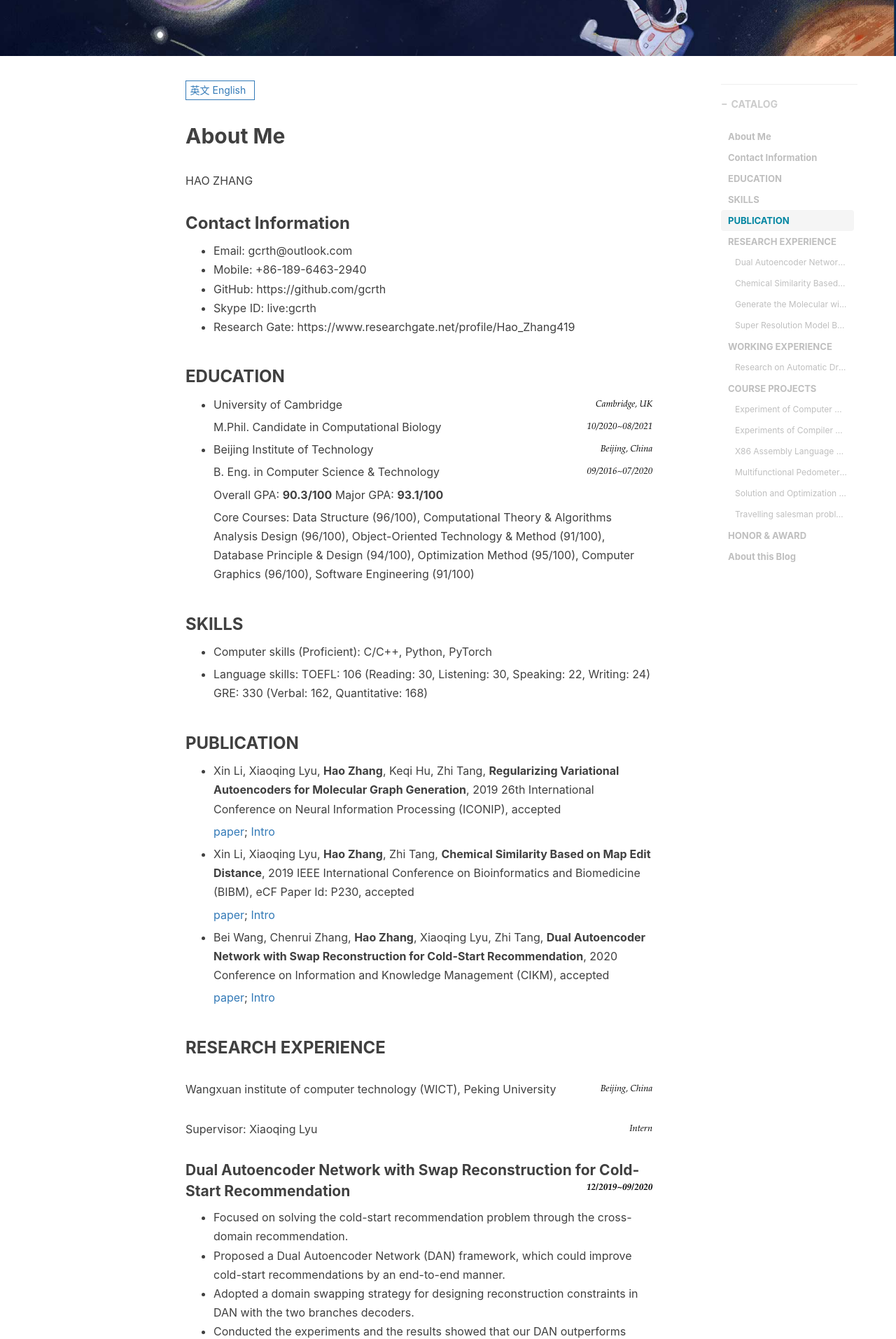
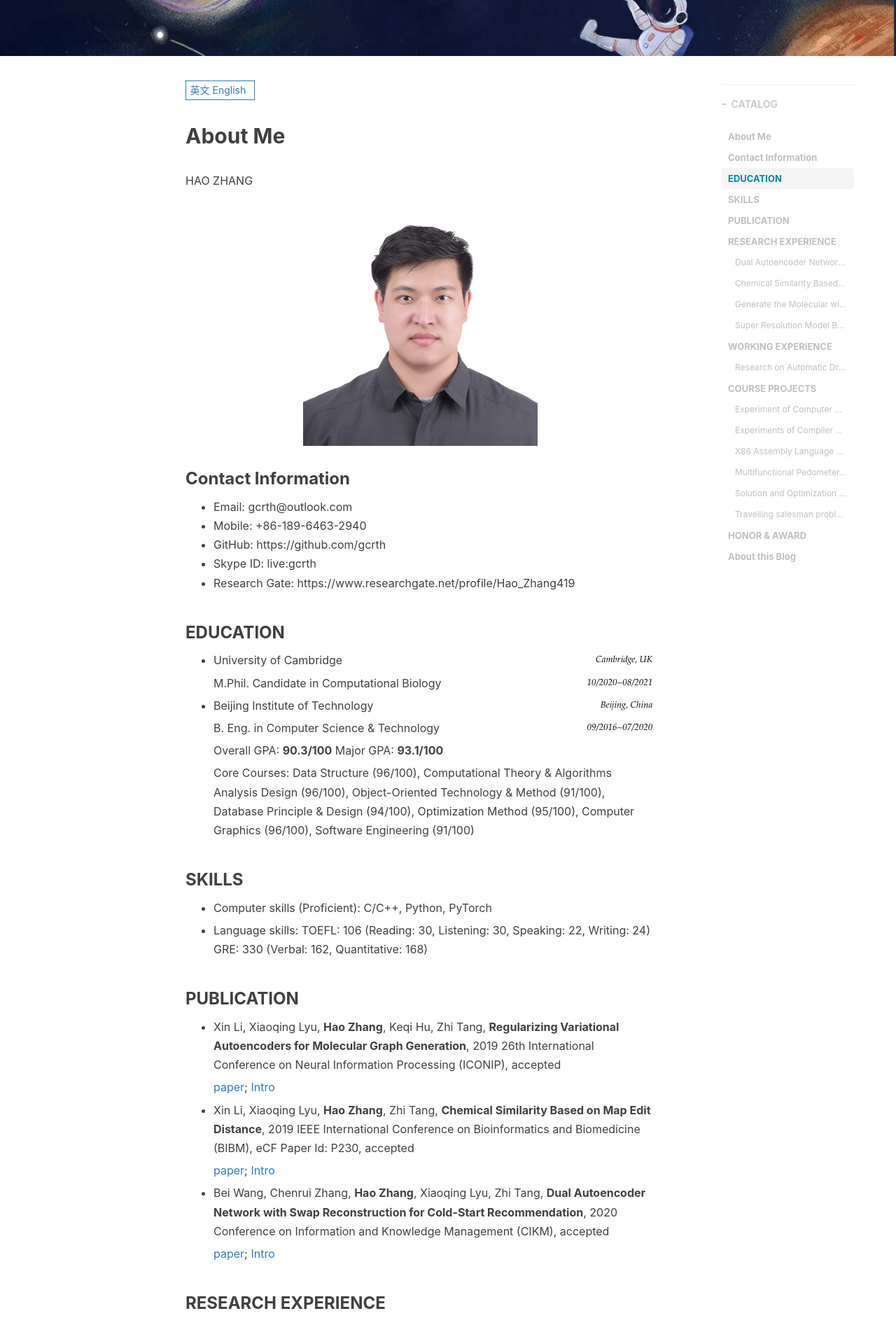
Before and after one commit to gcrth/gcrth.github.io, a Jekyll site: the page built from about.html, in a window 1280 px wide. Shown: the part 343-2256 px from the top of the page at 70% size. Built offline with Jekyll 4.4.1, drawn with Linux system fonts in a browser that asks for light colours; nearby versions of some CDN libraries; comment, search, counter and statistics services are not loaded.

Commit message:
add avatar

```diff
--- a/_includes/about/en.md
+++ b/_includes/about/en.md
@@ -2,10 +2,11 @@
 catalog: true
 --- -->
 
-
 ## About Me
 
 HAO ZHANG
+
+![avatar](../../img/DSC_9904.jpg){:height="50%" width="50%"}
 
 ### Contact Information
 
```
